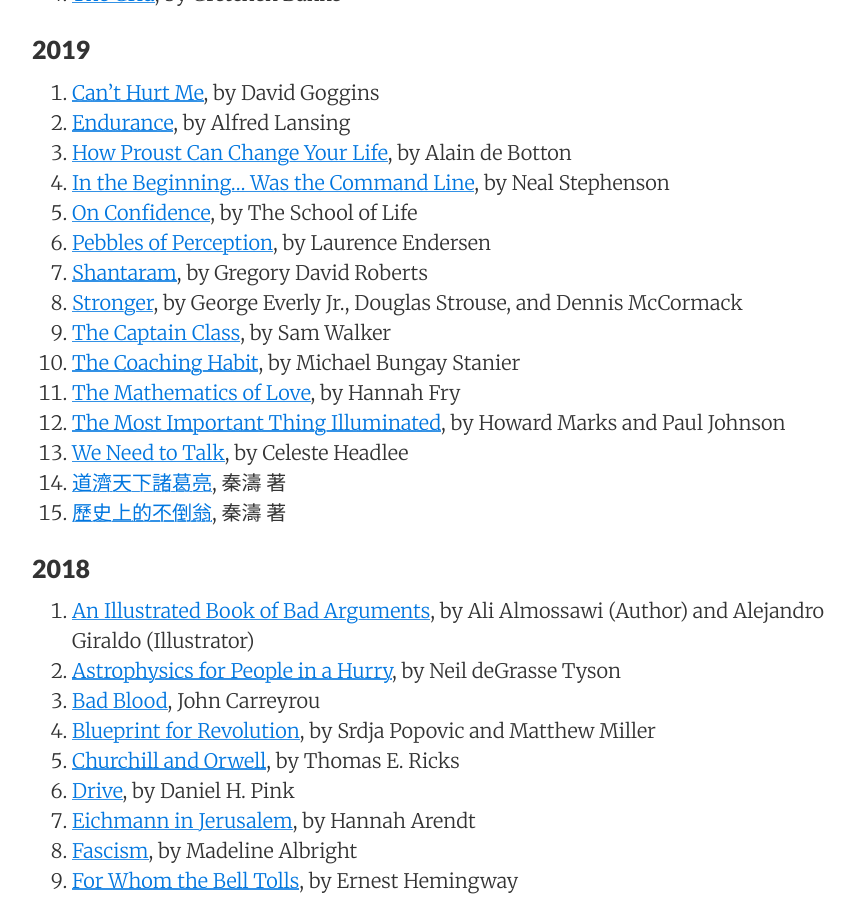
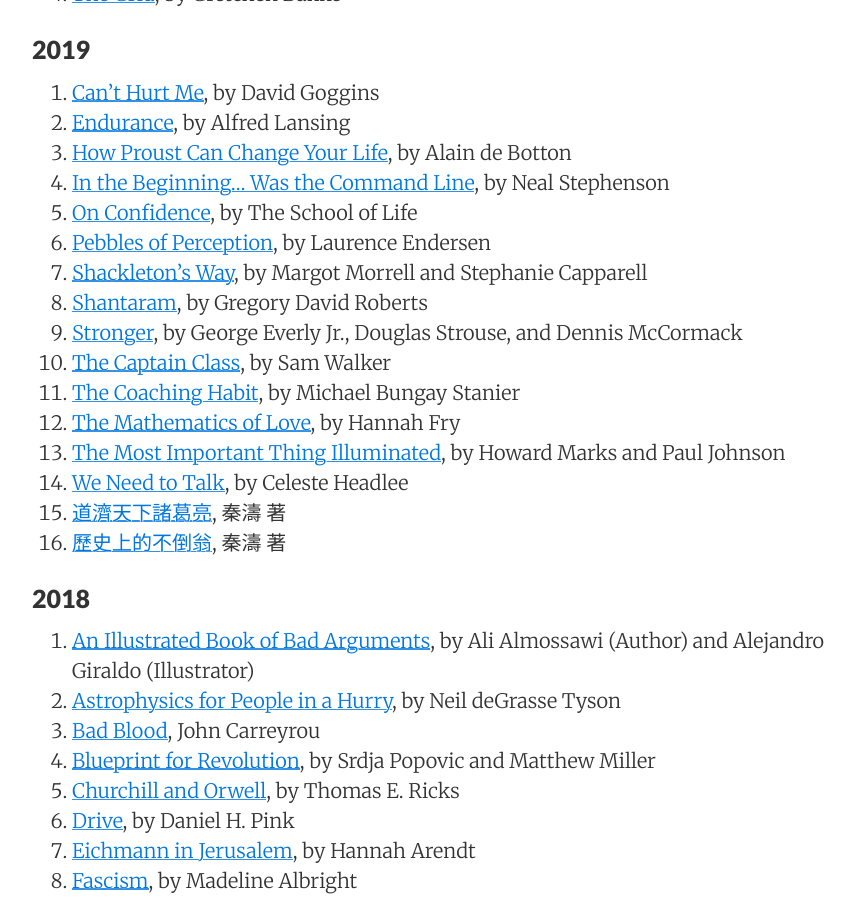
Before and after one commit to sewardlee337/sewardlee337.github.io, a Jekyll site: the page built from readinglist.md, in a window 1280 px wide and 900 px high, scrolled down 530 px. Shown: the whole window, without its empty margins (188-1043 px from the left). Built offline with Jekyll 4.4.1, drawn with Linux system fonts in a browser that asks for light colours; nearby versions of some CDN libraries.

Commit message:
Update reading list

```diff
--- a/readinglist.md
+++ b/readinglist.md
@@ -26,6 +26,7 @@ _"My alma mater was books, a good library... I could spend the rest of my life r
 1. [In the Beginning... Was the Command Line](https://amzn.to/2CN0T8n), by Neal Stephenson
 1. [On Confidence](https://amzn.to/2D08osI), by The School of Life
 1. [Pebbles of Perception](https://amzn.to/2ScgR5O), by Laurence Endersen
+1. [Shackleton's Way](https://amzn.to/2TcA83I), by Margot Morrell and Stephanie Capparell
 1. [Shantaram](https://amzn.to/2EI0aZH), by Gregory David Roberts
 1. [Stronger](https://amzn.to/2TtRIVN), by George Everly Jr., Douglas Strouse, and Dennis McCormack
 1. [The Captain Class](https://amzn.to/2MLlP4g), by Sam Walker
```
